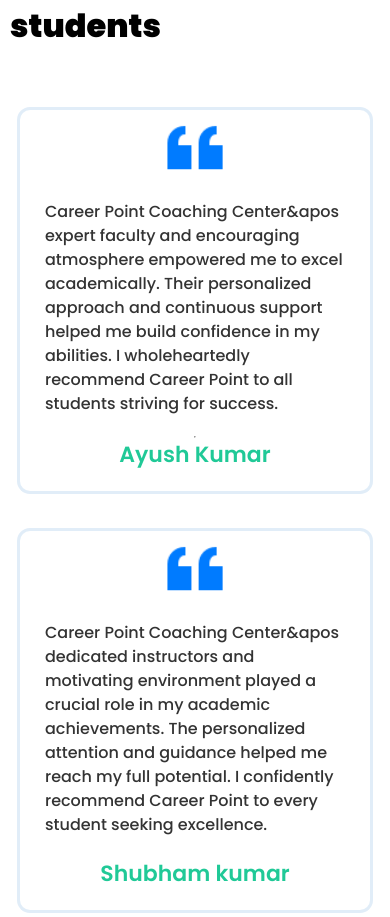
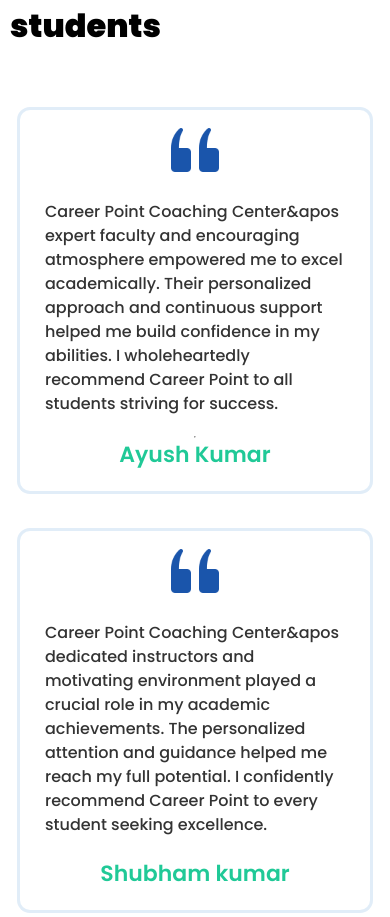
Before and after one commit to CoderAyushX/cpscholarship, a Next.js app: page / in a window 390 px wide. Shown: the part 5259-6176 px from the top of the page. Built offline with nearby package versions, Linux system fonts and the light colour scheme.

Commit message:
responsive

```diff
--- a/src/app/page.js
+++ b/src/app/page.js
@@ -305,7 +305,7 @@ function page() {
         <div className={styles.other_says_word_container}>
           <div className={styles.other_says_words}>
             <div className={styles.other_says_image}>
-              <Image src="/qoute.png" alt="qoute-sign" layout="fill" />
+              <Image src="/qoutes.png" alt="qoute-sign" layout="fill" />
             </div>
             <p className={styles.other_says_box_details}>
               Career Point Coaching Center&apos expert faculty and encouraging
@@ -320,7 +320,7 @@ function page() {
 
           <div className={styles.other_says_words}>
             <div className={styles.other_says_image}>
-              <Image src="/qoute.png" alt="qoute-sign" layout="fill" />
+              <Image src="/qoutes.png" alt="qoute-sign" layout="fill" />
             </div>
 
             <p className={styles.other_says_box_details}>
```
Also changed, not shown: public/qoute.png (deleted), public/qoutes.png (added).
